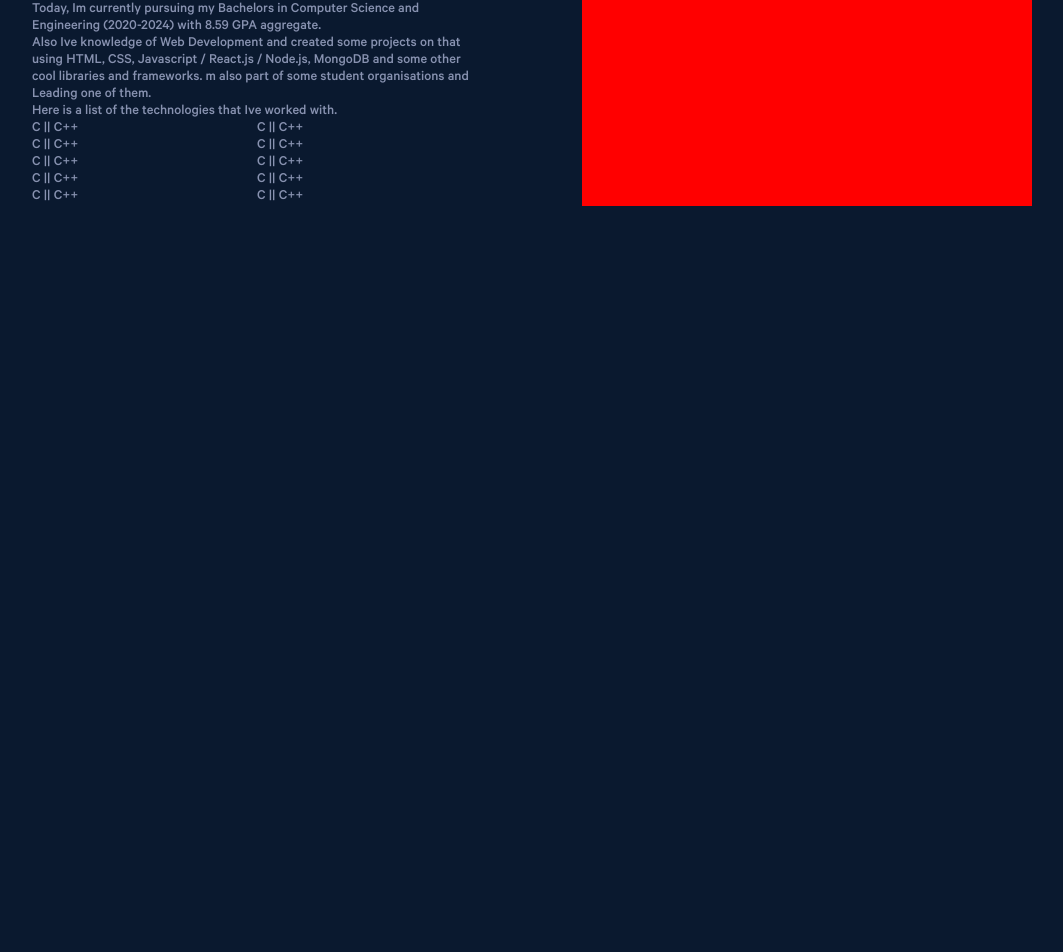
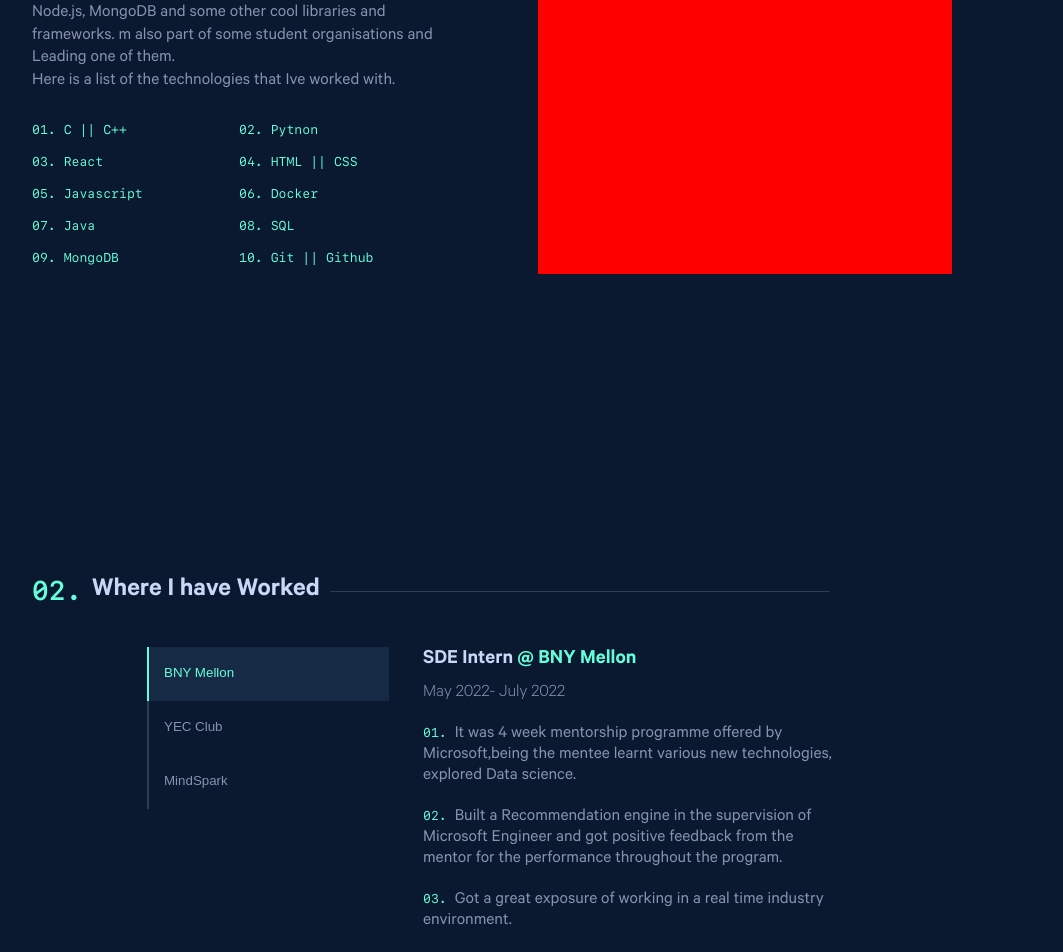
Before and after one commit to Siddhesh4501/personal-portfolio, a Next.js app: page / in a window 1280 px wide. Shown: the part 1394-2346 px from the top of the page, without its empty margins (148-1211 px from the left). Before the commit the page ends 1600 px from the top, so only its background shows below. Built offline with nearby package versions, Linux system fonts and the light colour scheme.

Commit message:
added code for work section

```diff
--- a/app/globals.css
+++ b/app/globals.css
@@ -19,7 +19,6 @@
 html{
   font-size: 16px;
 }
-
 body{
   width: 100%;
   font-weight: 300;
--- a/app/page.tsx
+++ b/app/page.tsx
@@ -1,5 +1,24 @@
+'use client'
+
+
+import { useState } from 'react';
 import './styles/homepage.css'
 export default function Home() {
+
+  const [workSectionIndex, changeWorkSectionIndex] = useState(0);
+
+  const toggleWorkSectionInformation = (index : number)=>{
+    changeWorkSectionIndex(index);
+    console.log(index);
+  }
+
+
+
+
+
+
+
+
   return (
     <>
     <header className="navbar">
@@ -9,16 +28,16 @@ export default function Home() {
       <div className="navtags col-2">
         <ul>
           <li>
-            <span className="neon">01.</span> About
+            <span className="neon sf-mono">01.</span> About
           </li>
           <li>
-          <span className="neon">02.</span> Experience
+          <span className="neon sf-mono">02.</span> Experience
           </li>
           <li>
-          <span className="neon">03.</span>  Projects
+          <span className="neon sf-mono">03.</span>  Projects
           </li>
           <li>
-          <span className="neon">04.</span> Contact
+          <span className="neon sf-mono">04.</span> Contact
           </li>
           <button  className="neon-btn">
             Resume
@@ -29,7 +48,7 @@ export default function Home() {
     <div className="container-1">
 
       <section className="introductoion-section mt-180 section">
-          <p className="neon mb-20">
+          <p className="neon mb-20 sf-mono">
             Hello World! My name is
           </p>
           <h1 className="col-2 mb-20 big-font">
@@ -50,12 +69,12 @@ export default function Home() {
           </button>
       </section>
 
-      <section className="about-section section mt-180">
-        <h3 className='col-2 sub-header-1 mb-40'>
-          <span className="neon">01. </span>
+      <section className="about-section section mb-300">
+        <h2 className='col-2 sub-header-1 mb-40 flex'>
+          <span className="neon sf-mono">01. </span>
           About Me
           <span className='dash-line'></span>
-        </h3>
+        </h2>
         <div className="about-me-content">
           <div className="intro-para small-font">
             <p>
@@ -68,20 +87,20 @@ export default function Home() {
             Also Ive knowledge of Web Development and created some projects on that using HTML, CSS, Javascript / React.js / Node.js, MongoDB and some other cool libraries and frameworks. m also part of some student organisations and Leading one of them.
             </p>
 
-            <p>
+            <p className="mb-20">
             Here is a list of the technologies that Ive worked with.
             </p>
-              <ul className="skills-list">
-                <li>C || C++</li>
-                <li>C || C++</li>
-                <li>C || C++</li>
-                <li>C || C++</li>
-                <li>C || C++</li>
-                <li>C || C++</li>
-                <li>C || C++</li>
-                <li>C || C++</li>
-                <li>C || C++</li>
-                <li>C || C++</li>
+              <ul className="skills-list neon extra-small-font sf-mono">
+                <li> 01. C || C++</li>
+                <li> 02. Pytnon</li>
+                <li> 03. React</li>
+                <li> 04. HTML || CSS</li>
+                <li> 05. Javascript</li>
+                <li>06. Docker</li>
+                <li> 07. Java</li>
+                <li> 08. SQL</li>
+                <li>09. MongoDB</li>
+                <li>10. Git || Github</li>
               </ul>
           </div>
           <div className="profile-picture">
@@ -90,6 +109,104 @@ export default function Home() {
         </div>
       </section>
 
+      <section className="work-section section mt-180">
+        <h2 className='col-2 sub-header-1 mb-40 flex'>
+          <span className="neon sf-mono">02. </span>
+            Where I have Worked
+          <span className='dash-line'></span>
+        </h2>
+
+        <div className="work-content">
+            <div className="work-content-sidebar">
+                <ul>
+                  <li className={(workSectionIndex == 0 ? 'work-content-btn-selected ' : '') + "work-content-li-btn"}  onClick={()=>toggleWorkSectionInformation(0)} >
+                    <button className="work-content-btn">
+                       BNY Mellon
+                    </button>
+                  </li>
+                  <li className={(workSectionIndex == 1 ? 'work-content-btn-selected ' : '') + "work-content-li-btn"}  onClick={()=>toggleWorkSectionInformation(1)}>
+                    <button className="work-content-btn">
+                      YEC Club
+                    </button>
+                  </li>
+                  <li className={(workSectionIndex == 2 ? 'work-content-btn-selected ' : '') + "work-content-li-btn"}  onClick={()=>toggleWorkSectionInformation(2)}>
+                    <button className="work-content-btn">
+                      MindSpark
+                    </button>
+                  </li>
+                </ul>
+            </div>
+            <div className="work-content-information" style={{ display: workSectionIndex == 0 ? 'block' : 'none' }}>
+              <h3 className="sub-header-2 mb-10">
+                SDE Intern <span className="neon">
+                   @ BNY Mellon
+                </span>
+              </h3>
+              <p className='mb-20'>
+                May 2022- July 2022
+              </p>
+              <ul className="small-font">
+                <li>
+                <span className="neon sf-mono extra-small-font">01. </span>  It was 4 week mentorship programme offered by Microsoft,being the mentee learnt various new technologies, explored Data science.
+                </li>
+                <li>
+                <span className="neon sf-mono extra-small-font">02. </span>  Built a Recommendation engine in the supervision of Microsoft Engineer and got positive feedback from the mentor for the performance throughout the program.
+                </li>
+                <li>
+                <span className="neon sf-mono extra-small-font">03. </span>  Got a great exposure of working in a real time industry environment.
+                </li>
+              </ul>
+            </div>
+            <div className="work-content-information" style={{ display: workSectionIndex == 1? 'block' : 'none' }}>
+              <h3 className="sub-header-2 mb-10">
+                SDE Intern <span className="neon">
+                   @ YEC
+                </span>
+              </h3>
+              <p className='mb-20'>
+                May 2022- July 2022
+              </p>
+              <ul className="small-font">
+                <li>
+                <span className="neon sf-mono extra-small-font">01. </span>  It was 4 week mentorship programme offered by Microsoft,being the mentee learnt various new technologies, explored Data science.
+                </li>
+                <li>
+                <span className="neon sf-mono extra-small-font">02. </span>  Built a Recommendation engine in the supervision of Microsoft Engineer and got positive feedback from the mentor for the performance throughout the program.
+                </li>
+                <li>
+                <span className="neon sf-mono extra-small-font">03. </span>  Got a great exposure of working in a real time industry environment.
+                </li>
+              </ul>
+            </div>
+            <div className="work-content-information" style={{ display: workSectionIndex == 2 ? 'block' : 'none' }}>
+              <h3 className="sub-header-2 mb-10">
+                SDE Intern <span className="neon">
+                   @ Mindspark
+                </span>
+              </h3>
+              <p className='mb-20'>
+                May 2022- July 2022
+              </p>
+              <ul className="small-font">
+                <li>
+                <span className="neon sf-mono extra-small-font">01. </span>  It was 4 week mentorship programme offered by Microsoft,being the mentee learnt various new technologies, explored Data science.
+                </li>
+                <li>
+                <span className="neon sf-mono extra-small-font">02. </span>  Built a Recommendation engine in the supervision of Microsoft Engineer and got positive feedback from the mentor for the performance throughout the program.
+                </li>
+                <li>
+                <span className="neon sf-mono extra-small-font">03. </span>  Got a great exposure of working in a real time industry environment.
+                </li>
+              </ul>
+            </div>
+        </div>
+
+
+
+
+
+
+      </section>
     </div>
     </>
   )
--- a/app/styles/helper.css
+++ b/app/styles/helper.css
@@ -1,11 +1,14 @@
 @import '../globals.css';
+
+.sf-mono{
+    font-family: "SF Mono";
+}
 
 .neon{
     color: var(--font-color-3);
-    font-family: "SF Mono";
 }
 
-.neon-btn{
+button{
     appearance: none;
     border: none;
     outline: none;
@@ -13,6 +16,12 @@
     padding: 0;
     margin: 0;
     cursor: pointer;
+    color: inherit;
+    font-style: initial;
+    font: "SF Mono";
+}
+
+.neon-btn{
     padding: 0.7rem 1.2rem;
     color: var(--font-color-3);
     font-size: 0.8rem;
@@ -36,11 +45,22 @@
     font-family: sans-serif;
 }
 .small-font{
-    font-size: 0.9rem;
-    font-weight: 500;
+    font-size: 1.1rem;
+    font-weight: 400;
+}
+.extra-small-font{
+    font-size: 0.8rem;
+    font-weight: 400;
 }
 .mt-180{
     margin-top: 180px;
+}
+
+.mb-300{
+    margin-bottom: 300px;
+}
+.mb-10{
+    margin-bottom: 10px;
 }
 .mb-20{
     margin-bottom: 20px;
@@ -54,3 +74,11 @@
 .col-2{
     color: var(--font-color-2);
 }
+
+
+.dash-line{
+    display: inline-block;
+    width: 500px;
+    background-color: rgb(48, 60, 85);
+    height: 0.1px;
+}
--- a/app/styles/homepage.css
+++ b/app/styles/homepage.css
@@ -6,7 +6,7 @@
     display: flex;
     justify-content: space-between;
     margin: 30px 30px 0 30px;
-    font-size: 0.8rem;
+    font-size: 0.9rem;
 }
 
 .navtags ul{
@@ -18,7 +18,7 @@
 }
 
 .section{
-    width: 100%;
+    /* width: 100%; */
     margin-left: 40px;
     margin-right: 40px;
 }
@@ -33,13 +33,6 @@
     gap: 10px;
 }
 
-.dash-line{
-    display: inline-block;
-    width: 500px;
-    background-color: rgb(48, 60, 85);
-    height: 0.1px;
-}
-
 /* .about-section{
 
 } */
@@ -47,6 +40,7 @@
 .about-me-content{
     display: flex;
     justify-content: space-between;
+    flex-wrap: wrap;
 }
 
 .skill-list{
@@ -57,12 +51,75 @@
 .skills-list li{
     display: inline-block;
     width: 50%;
+    line-height: 2.5;
 }
 
 .intro-para{
     width: 45%;
+    line-height: 1.3;
 }
 .profile-picture{
     width: 45%;
     background-color: red;
 }
+
+
+.work-content{
+    display: flex;
+    justify-content: space-between;
+    width: 75%;
+    margin: auto;
+}
+
+.work-content-sidebar{
+    min-width: 35%;
+    display: flex;
+    line-height: 3;
+}
+.work-content-sidebar ul{
+    list-style-type: none;
+    display: block;
+    width: 100%;
+}
+.work-content-sidebar ul li{
+    width: 100%;
+    list-style-type: none;
+    border-left: 2px solid rgb(48, 60, 85);
+}
+
+
+.work-content-btn{
+    /* padding: 15px 150px 15px 20px; */
+    padding-left: 15px;
+    text-align: left;
+}
+
+.work-content-li-btn{
+    cursor: pointer;
+}
+.work-content-li-btn:hover, .work-content-btn-selected{
+    color: var(--font-color-3);
+    background-color: rgb(23, 42, 69);
+}
+
+
+.work-content-btn-selected{
+    border-left: 2px solid var(--font-color-3) !important;
+}
+
+.work-content-information{
+    max-width: 60%;
+}
+
+.work-content-information ul{
+    /* margin-bottom: 20px; */
+    list-style: none;
+}
+.work-content-information ul li{
+    margin-bottom: 20px;
+}
+
+.sub-header-2{
+  font-family: 'Calibre', sans-serif !important;
+  color: var(--font-color-2);
+}
```
